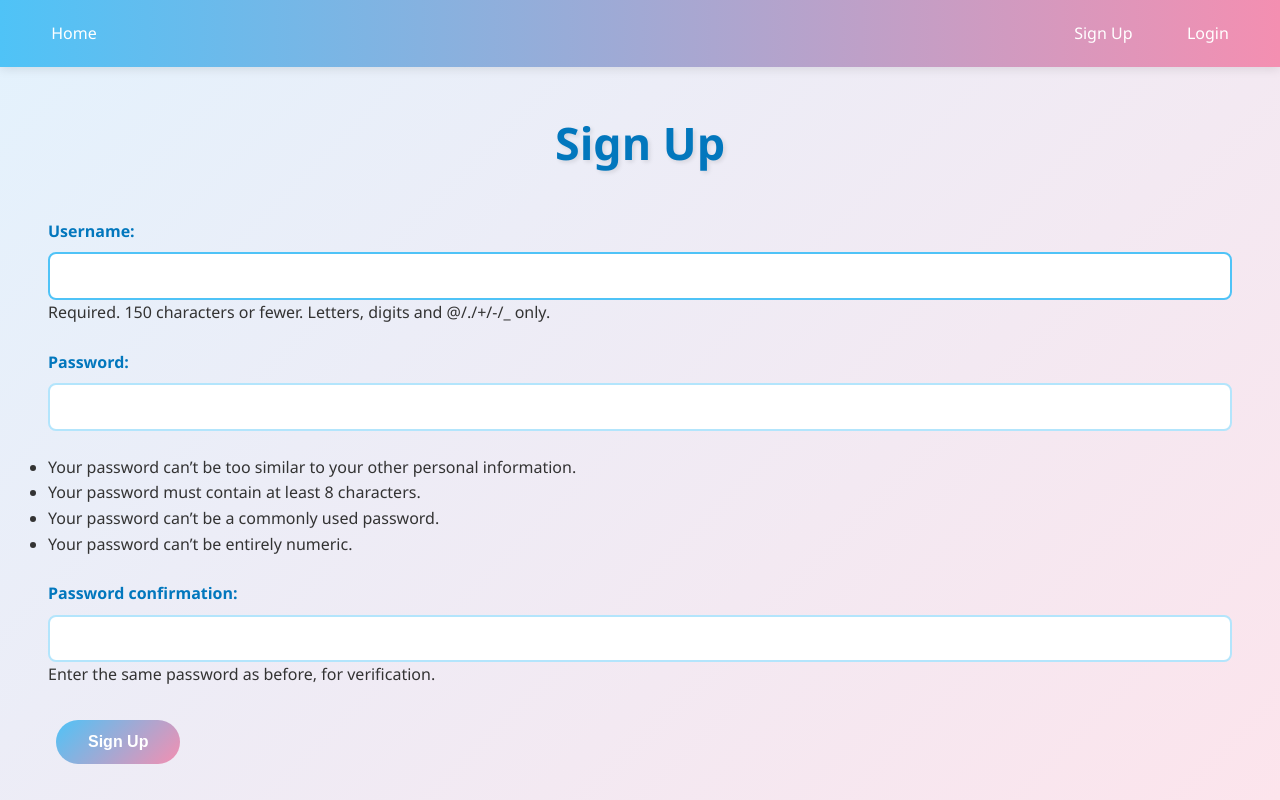
After one commit to ReemBarqawi/shop, a Django app: page /accounts/signup/ in a window 1280 px wide. The commit adds this page. Run offline with Django 5.2, Linux system fonts and the light colour scheme.

Commit message:
add signup view and template

```diff
--- a/main_app/templates/base.html
+++ b/main_app/templates/base.html
@@ -10,6 +10,9 @@
 <nav>
     <div>
         <a href="{% url 'product_list' %}">Home</a>
+
+
+
         {% if user.is_authenticated and user.is_staff %}
             <a href="{% url 'category_list' %}">Categories</a>
         {% endif %}
@@ -22,6 +25,7 @@
                     <button type="submit">Logout</button>
                 </form>
             {% else %}
+                <a href="{% url 'signup' %}">Sign Up</a>
                 <a href="{% url 'login' %}">Login</a>
             {% endif %}
         </div>
--- /dev/null
+++ b/main_app/templates/registration/signup.html
@@ -0,0 +1,15 @@
+{% extends 'base.html' %}
+
+{% block content %}
+<h1>Sign Up</h1>
+
+{% if error_message %}
+  <p style="color: red;">{{ error_message }}</p>
+{% endif %}
+
+<form method="post">
+    {% csrf_token %}
+    {{ form.as_p }}
+    <button type="submit">Sign Up</button>
+</form>
+{% endblock %}
--- a/main_app/urls.py
+++ b/main_app/urls.py
@@ -5,9 +5,15 @@ from .views import (
     CategoryListView, CategoryDetailView,
     CategoryCreateView, CategoryUpdateView, CategoryDeleteView
 )
+from .views import signup
+
 
 
 urlpatterns = [
+    # Sign up
+    path('accounts/signup/', signup, name='signup'),
+
+
     #  Products
     path('', ProductListView.as_view(), name='product_list'),
     path('product/<int:pk>/', ProductDetailView.as_view(), name='product_detail'),
--- a/main_app/views.py
+++ b/main_app/views.py
@@ -5,6 +5,28 @@ from django.views.generic import ListView, DetailView, CreateView, UpdateView, D
 from django.contrib.auth.mixins import LoginRequiredMixin, UserPassesTestMixin
 from .models import Product, Category
 from .forms import CategoryForm
+
+from django.contrib.auth import login
+from django.contrib.auth.forms import UserCreationForm
+from django.shortcuts import render, redirect
+
+def signup(request):
+    error_message = ''
+    if request.method == 'POST':
+        form = UserCreationForm(request.POST)
+        if form.is_valid():
+            user = form.save()
+            login(request, user)  # تسجيل الدخول مباشرة بعد التسجيل
+            return redirect('product_list')  # أو أي صفحة تحبي توجهي المستخدم بعدها
+        else:
+            error_message = 'Invalid sign up - try again'
+    else:
+        form = UserCreationForm()
+
+    context = {'form': form, 'error_message': error_message}
+    return render(request, 'registration/signup.html', context)
+
+
 
 
 # Only allow staff/admin users to access certain views
--- a/shop/settings.py
+++ b/shop/settings.py
@@ -150,6 +150,9 @@ LOGIN_REDIRECT_URL = '/'
 # After logout, redirect to login page
 LOGOUT_REDIRECT_URL = '/'
 
+LOGIN_REDIRECT_URL = 'product_list'
+LOGOUT_REDIRECT_URL = 'product_list'
+
 # Media files (for user-uploaded images)
 MEDIA_URL = '/media/'
 MEDIA_ROOT = BASE_DIR / 'media'
--- a/shop/urls.py
+++ b/shop/urls.py
@@ -24,6 +24,7 @@ urlpatterns = [
     path('admin/', admin.site.urls),
     path('', include('main_app.urls')),
     path('auth/', include('django.contrib.auth.urls')),
+    path('accounts/', include('django.contrib.auth.urls')),
 ]
 
 if settings.DEBUG:
```
Also changed, not shown: main_app/forms.py (line endings or trailing spaces).
